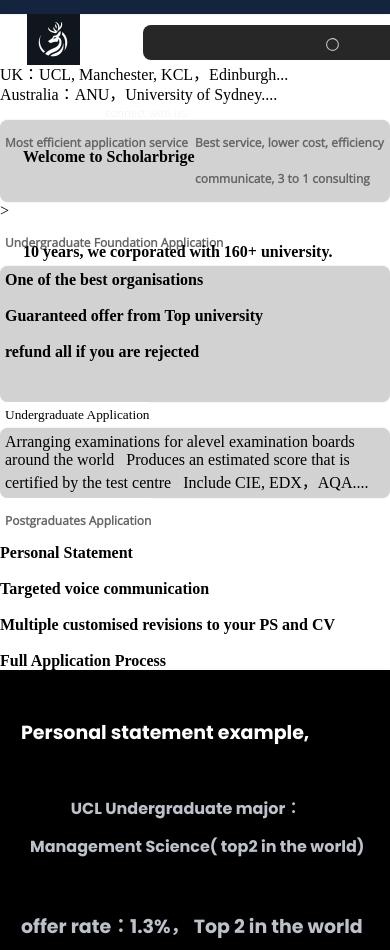
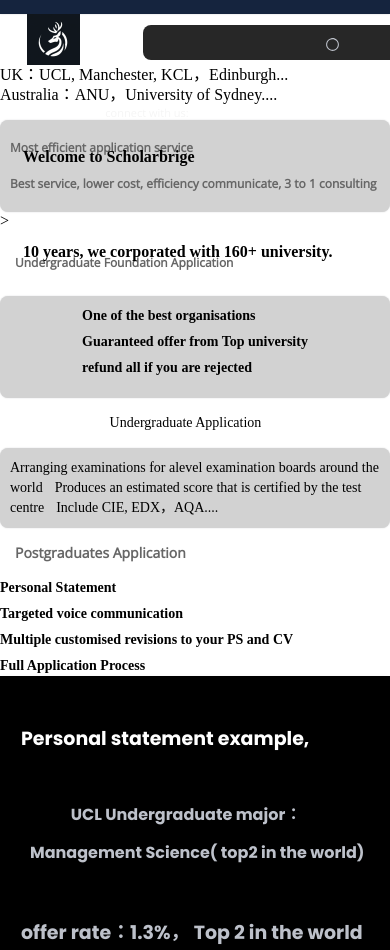
Before and after one commit to Yifeidex/kkb, a website built with Parcel: page index.html in a window 390 px wide. Shown: the top 950 px of the page. Built offline with nearby package versions, Linux system fonts and the light colour scheme.

Commit message:
Update conversion-output.css

```diff
--- a/conversion-output.css
+++ b/conversion-output.css
@@ -8,7 +8,7 @@
 
 /* 根元素的字体和颜色定义 */
 :root {
-    --font-size-standard: 16px; /* 标准字体大小 */
+    --font-size-base: 16px; /* 基础字体大小 */
     --line-height-standard: 40px; /* 统一行高 */
     --font-family-standard: 'Open Sans', sans-serif; /* 统一字体 */
     --text-color-standard: #666; /* 统一文字颜色 */
@@ -18,6 +18,7 @@
     --color-gainsboro: #dcdcdc; /* 淡灰色 */
     --color-gray-100: #f5f5f5; /* 更浅灰色 */
     --br-9xs: 8px; /* 边框圆角 */
+    --font-size-reduced: 14px; /* 减小后的字体大小 */
 }
 
 /* 应用于特定元素的统一样式 */
@@ -77,7 +78,39 @@
     background-color: var(--color-gainsboro);
 }
 
-/* 响应式调整 */
+/* 应用减小字体大小 */
+.one-of-the1,
+.guaranteed-offer-from,
+.refund-all-if,
+.undergraduate-application,
+.arranging-examinations-for,
+.produces-an-estimated,
+.include-cie,
+.postgraduates-application,
+.personal-statement,
+.targeted-voice-communication,
+.multiple-customised-revisions,
+.full-application-process {
+    font-size: var(--font-size-reduced);
+}
+
+/* 特别对于空行，确认不影响布局 */
+.blank-line,
+.blank-line1,
+.blank-line2,
+.blank-line3,
+.blank-line4,
+.blank-line5,
+.blank-line6,
+.blank-line7,
+.blank-line8,
+.blank-line9,
+.blank-line10 {
+    height: 5px; /* 可调整高度以匹配减小字体后的布局 */
+    margin: 5px 0; /* 调整上下边距 */
+}
+
+/* 响应式设计调整 */
 @media screen and (max-width: 768px) {
     :root {
         --font-size-standard: 14px; /* 移动设备上减小字体大小 */
@@ -103,3 +136,146 @@
         padding: 5px; /* 更小屏幕上减少内边距 */
     }
 }
+/* 继续之前的响应式设计调整 */
+@media screen and (max-width: 480px) {
+    /* 调整字体大小和行高以适应更小的屏幕 */
+    .one-of-the1,
+    .guaranteed-offer-from,
+    .refund-all-if,
+    .undergraduate-application,
+    .arranging-examinations-for,
+    .produces-an-estimated,
+    .include-cie,
+    .postgraduates-application,
+    .personal-statement,
+    .targeted-voice-communication,
+    .multiple-customised-revisions,
+    .full-application-process {
+        font-size: 12px; /* 进一步减小字体大小 */
+        line-height: 18px; /* 调整行高 */
+    }
+
+    .service-info,
+    .container-76,
+    .container-75 {
+        flex-direction: column;
+        width: 100%; /* 使容器宽度为100%，以填满屏幕宽度 */
+    }
+
+    .button-50,
+    .button-501,
+    .button-502 {
+        width: 100%; /* 使按钮宽度为100%，以适应屏幕 */
+        justify-content: center; /* 确保按钮内容居中显示 */
+    }
+
+    /* 调整空行高度和边距，以适应更小的布局 */
+    .blank-line,
+    .blank-line1,
+    .blank-line2,
+    .blank-line3,
+    .blank-line4,
+    .blank-line5,
+    .blank-line6,
+    .blank-line7,
+    .blank-line8,
+    .blank-line9,
+    .blank-line10 {
+        height: 2px; /* 减小空行高度 */
+        margin: 2px 0; /* 减小上下边距 */
+    }
+}
+
+/* 增加对平板设备的响应式支持 */
+@media screen and (max-width: 768px) {
+    .one-of-the1,
+    .guaranteed-offer-from,
+    .refund-all-if,
+    .undergraduate-application,
+    .arranging-examinations-for,
+    .produces-an-estimated,
+    .include-cie,
+    .postgraduates-application,
+    .personal-statement,
+    .targeted-voice-communication,
+    .multiple-customised-revisions,
+    .full-application-process {
+        font-size: 14px; /* 平板上稍微增大字体大小 */
+        line-height: 20px; /* 调整行高 */
+    }
+
+    .service-info,
+    .container-76,
+    .container-75 {
+        padding: 10px; /* 增加内边距以改善布局的视觉效果 */
+    }
+}
+
+/* 确保高分辨率显示设备上的显示效果 */
+@media screen and (min-resolution: 2dppx) {
+    /* 高分辨率设备上可能需要更清晰的字体渲染 */
+    .one-of-the1,
+    .guaranteed-offer-from,
+    .refund-all-if,
+    .undergraduate-application,
+    .arranging-examinations-for,
+    .produces-an-estimated,
+    .include-cie,
+    .postgraduates-application,
+    .personal-statement,
+    .targeted-voice-communication,
+    .multiple-customised-revisions,
+    .full-application-process {
+        text-rendering: optimizeLegibility;
+    }
+}
+/* 更灵活的布局调整 */
+@media screen and (max-width: 600px) {
+    .container-76, .container-75 {
+        flex-direction: column; /* 小屏设备上采用垂直布局 */
+        align-items: center; /* 子元素居中对齐 */
+        width: auto; /* 自适应容器宽度 */
+    }
+
+    .button-50, .button-501, .button-502 {
+        width: 90%; /* 小屏幕上按钮宽度减少，提供更多边距 */
+        margin: 10px; /* 增加外边距，避免挤压 */
+    }
+}
+
+/* 横屏设备的特别处理 */
+@media screen and (orientation: landscape) {
+    .foundation, .postgraduate {
+        flex-wrap: nowrap; /* 横屏时不折行，以利用更宽的屏幕 */
+    }
+
+    .service-info, .container-76, .container-75 {
+        padding: 5px 20px; /* 调整内边距以适应横屏观看 */
+    }
+}
+
+/* 大屏幕设备优化 */
+@media screen and (min-width: 1200px) {
+    .service-info, .container-76, .container-75 {
+        width: 1170px; /* 大屏幕设备上固定最大宽度 */
+        margin: 0 auto; /* 水平居中显示 */
+    }
+
+    .button-50, .button-501, .button-502 {
+        padding: 15px 30px; /* 大屏幕上增大按钮的内边距 */
+        font-size: 18px; /* 增大字体大小 */
+    }
+}
+
+/* 高对比度模式支持，帮助视力不佳的用户 */
+@media screen and (prefers-contrast: high) {
+    body {
+        background-color: black; /* 设置背景为深色 */
+        color: white; /* 设置文本为亮色 */
+    }
+
+    .button-50, .button-501, .button-502 {
+        background-color: #eee; /* 按钮背景设置为浅色 */
+        color: black; /* 文本颜色设置为深色 */
+    }
+}
```
